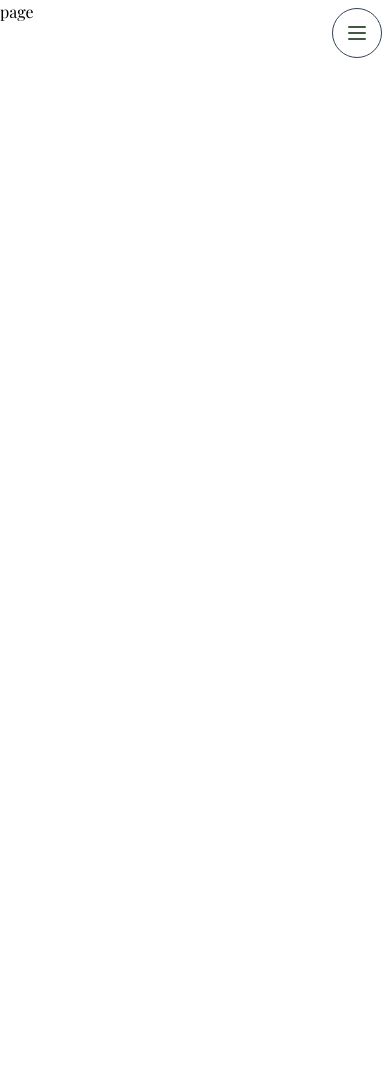
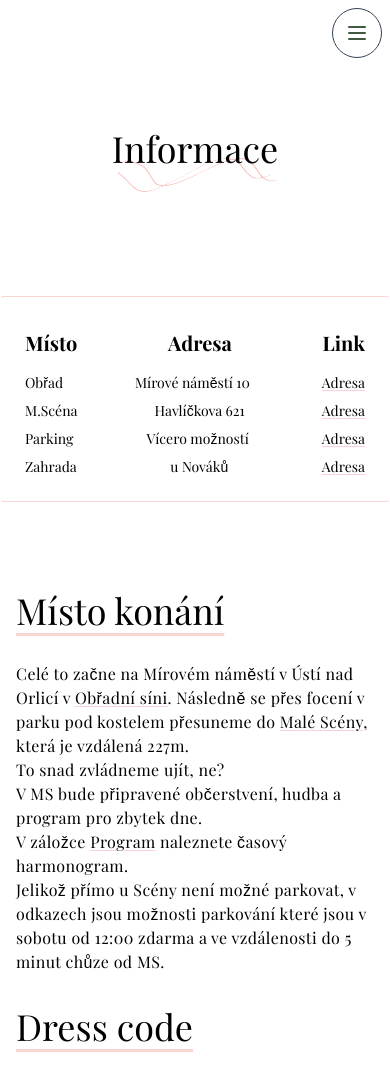
Before and after one commit to tomas-Novak-git/novakovi-svatba, a Next.js app: page /informace in a window 390 px wide. Shown: the top 1080 px of the page. Before the commit the page ends 844 px from the top, so only its background shows below. Built offline with nearby package versions, Linux system fonts and the light colour scheme.

Commit message:
Info-add

```diff
--- a/src/app/informace/page.js
+++ b/src/app/informace/page.js
@@ -1,7 +1,86 @@
 import React from "react";
+import Paragraf from "@/components/mainContent/informace-components/Paragraf";
+import Image from "next/image";
+import Link from "next/link";
+import Lines from "/public/flowers/lines.png";
+import Table from "@/components/mainContent/informace-components/Table";
+import Kontakt from "@/components/Kontakt";
+
+export const metadata = {
+  title: "Informace | Novákovi",
+};
 
 const page = () => {
-  return <div>page</div>;
+  return (
+    <div className='min-h-[100dvh] mx-auto max-w-[750px] flex flex-col items-center justify-start'>
+      <div className='py-32 relative'>
+        <h1 className='text-4xl md:text-5xl'>Informace</h1>
+        <Image
+          src={Lines}
+          width={400}
+          height={200}
+          alt='background line decoration'
+          className='absolute bottom-[25%] -z-[1] opacity-100'
+        />
+      </div>
+      <main>
+        <Table />
+        <Paragraf heading={"Místo konání"}>
+          Celé to začne na Mírovém náměstí v Ústí nad Orlicí v{" "}
+          <Link
+            href='https://en.mapy.cz/s/federedare'
+            className='underline decoration-pink-200 underline-offset-2 transition hover:text-[#ef8f895e]'>
+            Obřadní síni
+          </Link>
+          . Následně se přes focení v parku pod kostelem přesuneme do{" "}
+          <Link
+            href='https://msuo.cz/'
+            className='underline decoration-pink-200 underline-offset-2 transition hover:text-[#ef8f895e]'>
+            Malé Scény
+          </Link>
+          , která je vzdálená 227m.
+          <br /> To snad zvládneme ujít, ne?
+          <br /> V MS bude připravené občerstvení, hudba a program pro zbytek
+          dne. <br />V záložce{" "}
+          <Link
+            href='/program'
+            className='underline decoration-pink-200 underline-offset-2 transition hover:text-[#ef8f895e]'>
+            Program
+          </Link>{" "}
+          naleznete časový harmonogram. <br />{" "}
+          <span className='mt-2'>
+            Jelikož přímo u Scény není možné parkovat, v odkazech jsou možnosti
+            parkování které jsou v sobotu od 12:00 zdarma a ve vzdálenosti do 5
+            minut chůze od MS.
+          </span>
+        </Paragraf>
+        <Paragraf heading={"Dress code"}>
+          Nevěsta má bílý šaty a DIY sandály, ženich si bere i na obřad
+          conversky. Nepotřebujeme vypadat jak ze svatebního magazínu, hlavně
+          abychom si to užili a cítili se celou dobu komfortně. Pokud dámy
+          preferují vysoké lodičky a super fancy róby a pánové oblek, klidně si
+          je vezměte. My je ale po Vás nevyžadujeme. <br />
+          PS: Na Malé scéně je případně k dispozici zázemí, kde se budete moct
+          kdykoliv převléct do čehokoliv.
+        </Paragraf>
+        <Paragraf heading={"Děti a zvířata"}>
+          Oslavu naší svatby si hlavně chceme užít s Vámi a chtěli bychom Vás
+          proto požádat, aby Vaše ratolesti vyrazily k prarodičům/tetám a Vy se
+          tak mohli naplno oddat svatbnímu veselí.
+          <br />S námi jde do společného života také naše Korinka, která se
+          úplně nemusí s ostatními psy, za to miluje lidi. Proto Vás prosíme,
+          nechte své chlupáče doma, jelikož bychom ji chtěli mít ve Scéně s námi
+          a neřešit nějaké rozbroje.
+        </Paragraf>
+        <Paragraf heading={"Dary"}>
+          Pokud byste nás chtěli poctít svatebním darem, budeme vděčni za
+          finanční příspěvek v obálce, který bude z praktických důvodů vhodnější
+          než věcné dary. Děkujeme!
+        </Paragraf>
+        <Kontakt />
+      </main>
+    </div>
+  );
 };
 
 export default page;
--- a/src/app/kontakt/page.js
+++ b/src/app/kontakt/page.js
@@ -3,7 +3,6 @@ import Image from "next/image";
 import Avatars from "../../components/Avatars/Avatars";
 import topBranch from "/public/flowers/background-top.png";
 import botBranch from "/public/flowers/background-bot.png";
-import Footer from "../../components/Footer/Footer";
 
 export const metadata = {
   title: "Kontakt | Novákovi",
@@ -37,7 +36,6 @@ const page = () => {
         alt='branch decoration'
         className='absolute bottom-0 opacity-30 left-0 -z-30'
       />
-      <Footer />
     </>
   );
 };
--- a/src/app/program/page.js
+++ b/src/app/program/page.js
@@ -4,6 +4,7 @@ import Link from "next/link";
 import Image from "next/image";
 import background from "/public/flowers/background.png";
 import leafs from "/public/flowers/leafs.png";
+import Kontakt from "@/components/Kontakt";
 
 export const metadata = {
   title: "Program | Novákovi",
@@ -72,7 +73,7 @@ const programData = [
   },
   {
     id: 13,
-    time: "21 + ",
+    time: "21:00 + ",
     program: "Volná zábava",
   },
 ];
@@ -98,16 +99,7 @@ const page = () => {
             program={program}
           />
         ))}
-        <div className='py-20 relative w-full'>
-          <p className='text-center text-wrap text-xl'>
-            V případě jakéhokoliv dotazu se na nás obraťe{" "}
-            <Link
-              href={"/kontakt"}
-              className='underline cursor-pointer px-1 py-1 transition hover:bg-[--primary-color] hover:text-white'>
-              Kontakt
-            </Link>
-          </p>
-        </div>
+        <Kontakt />
         <Image
           src={leafs}
           width={600}
--- /dev/null
+++ b/src/components/Kontakt.js
@@ -0,0 +1,20 @@
+import React from "react";
+import Link from "next/link";
+
+const Kontakt = () => {
+  return (
+    <div className='my-20 py-4 px-2 relative w-full bg-[#ef8f895e]'>
+      <p className='text-center text-wrap text-xl'>
+        V případě jakéhokoliv dotazu se na nás obraťe skrze
+        <Link
+          href={"/kontakt"}
+          className='underline decoration-white underline-offset-4 cursor-pointer px-1 py-1 transition hover:bg-[--primary-color] hover:text-white'>
+          Kontakt
+        </Link>
+        .
+      </p>
+    </div>
+  );
+};
+
+export default Kontakt;
--- a/src/components/mainContent/Names.js
+++ b/src/components/mainContent/Names.js
@@ -9,9 +9,7 @@ const Info = () => {
           <p className='text-2xl '>&</p>
           <h2 className='text-[36px] text-gray-700'>Tomáš</h2>
         </div>
-        <h3 className='italic font-semibold text-5xl mt-2 self-center'>
-          Novákovi
-        </h3>
+        <h3 className='italic text-5xl mt-2 self-center'>Novákovi</h3>
       </div>
     </>
   );
--- /dev/null
+++ b/src/components/mainContent/informace-components/Paragraf.js
@@ -0,0 +1,16 @@
+import React from "react";
+
+const Paragraf = ({ children, heading }) => {
+  return (
+    <article className='px-4'>
+      <h2 className='py-8 text-4xl underline underline-offset-8 decoration-[#ef8f895e]'>
+        {heading}
+      </h2>
+      <p className='max-w-[50ch] text-wrap text-md md:text-lg text tracking-wide font-normal'>
+        {children}
+      </p>
+    </article>
+  );
+};
+
+export default Paragraf;
--- /dev/null
+++ b/src/components/mainContent/informace-components/Table.js
@@ -0,0 +1,60 @@
+import Link from "next/link";
+import React from "react";
+Link;
+
+const adressData = [
+  {
+    id: 1,
+    name: "Obřad",
+    adress: "Mírové náměstí 10",
+    link: "https://en.mapy.cz/s/federedare",
+  },
+  {
+    id: 2,
+    name: "M.Scéna",
+    adress: "Havlíčkova 621",
+    link: "https://en.mapy.cz/s/bopoputahu",
+  },
+  {
+    id: 3,
+    name: "Parking",
+    adress: "Vícero možností",
+    link: "https://en.mapy.cz/zakladni?x=16.396365&y=49.973818&ud=&ud=&ud=&l=1&ut=M%C3%ADrov%C3%A9%20n%C3%A1m%C4%9Bst%C3%AD&ut=u%20budovy%20po%C5%BE%C3%A1rn%C3%AD%20zbrojnice&ut=u%20budovy%20ZU%C5%A0&uc=9lga-xXOqpTtgWjgSvfYf&vlastni-body&z=16",
+  },
+  {
+    id: 4,
+    name: "Zahrada",
+    adress: "u Nováků",
+    link: "https://en.mapy.cz/s/nerosofeca",
+  },
+];
+
+const Table = () => {
+  return (
+    <div className='flex flex-col items-center gap-2 py-6 mb-14 border border-r-transparent border-l-transparent border-t-[#ef8f895e] border-b-[#ef8f895e] rounded '>
+      <div className='flex flex-row justify-between w-full px-6'>
+        <h3 className='font-bold text-xl py-2 '>Místo</h3>
+        <h3 className='font-bold text-xl py-2'>Adresa</h3>
+        <h3 className='font-bold text-xl py-2'>Link</h3>
+      </div>
+
+      {adressData.map(({ id, name, adress, link }) => (
+        <div
+          key={id}
+          className='flex flex-row justify-between w-full px-6'>
+          <p className='text-sm md:text-lg'>{name}</p>
+          <p className='text-sm md:text-lg'>{adress}</p>
+          <p className='text-sm md:text-lg'>
+            <Link
+              href={link}
+              className='underline decoration-pink-200 underline-offset-2 transition hover:text-[#ef8f895e]'>
+              Adresa
+            </Link>
+          </p>
+        </div>
+      ))}
+    </div>
+  );
+};
+
+export default Table;
```
